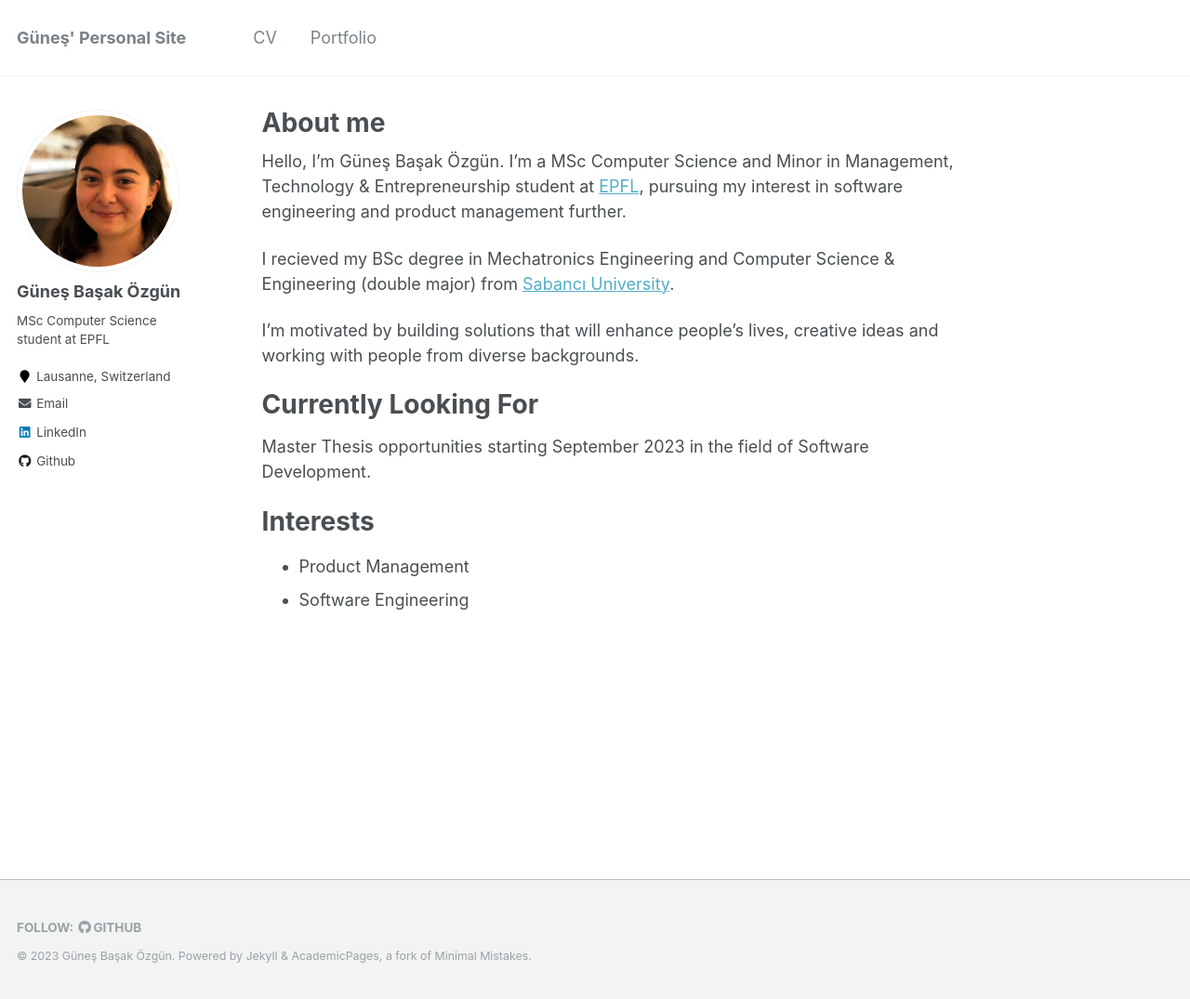
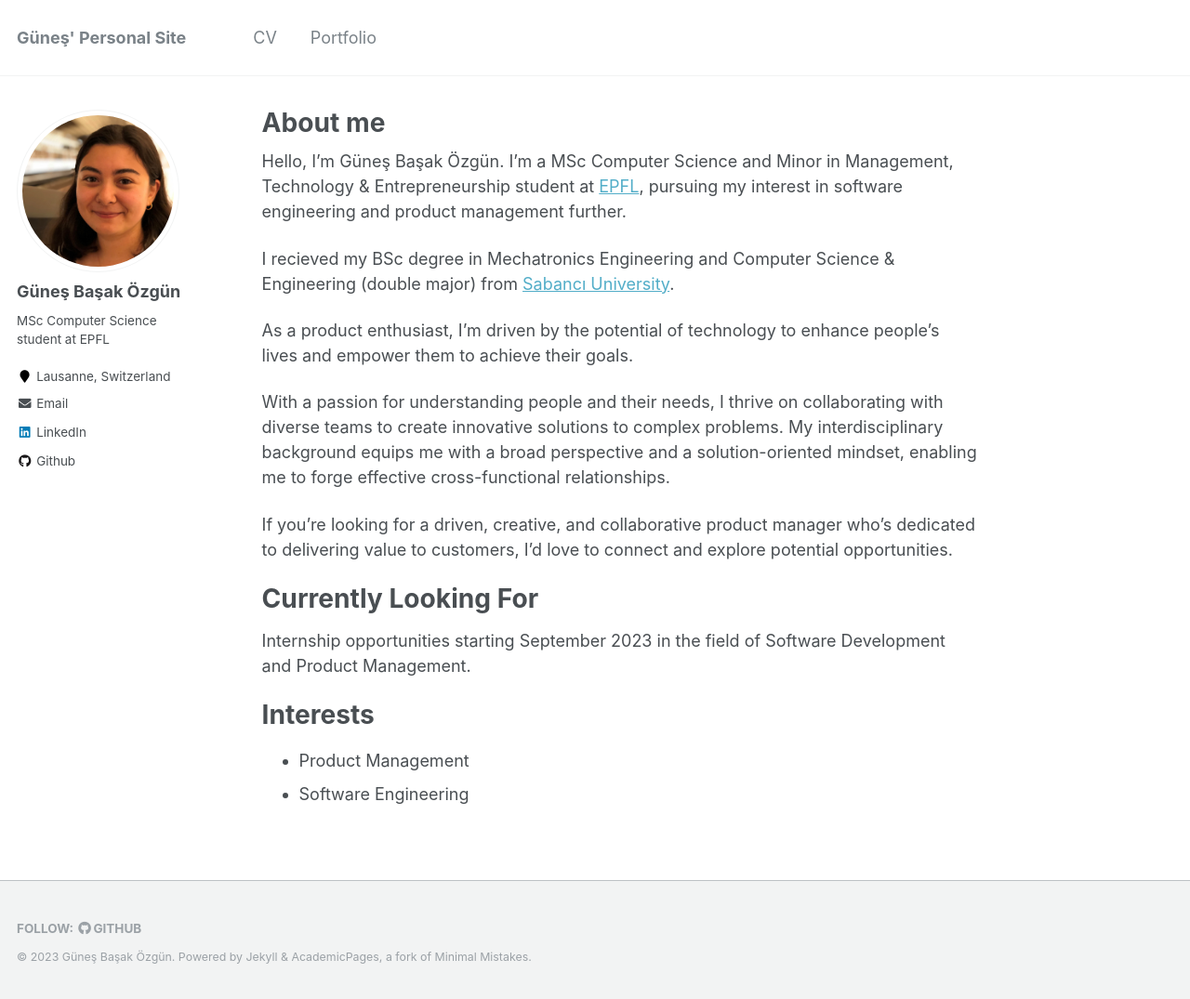
Before and after one commit to gozgun/gozgun.github.io, a Jekyll site: the page built from _pages/about.md, in a window 1280 px wide and 1075 px high. Shown: the whole window at 93% size. Built offline with Jekyll 4.4.1, drawn with Linux system fonts in a browser that asks for light colours.

Commit message:
Update About Me

```diff
--- a/_pages/about.md
+++ b/_pages/about.md
@@ -12,11 +12,15 @@ Hello, I'm Güneş Başak Özgün. I'm a MSc Computer Science and Minor in Manag
 
 I recieved my BSc degree in Mechatronics Engineering and Computer Science & Engineering (double major) from [Sabancı University](https://www.sabanciuniv.edu/en/).
 
-I'm motivated by building solutions that will enhance people's lives, creative ideas and working with people from diverse backgrounds.
+As a product enthusiast, I'm driven by the potential of technology to enhance people's lives and empower them to achieve their goals.
+
+With a passion for understanding people and their needs, I thrive on collaborating with diverse teams to create innovative solutions to complex problems. My interdisciplinary background equips me with a broad perspective and a solution-oriented mindset, enabling me to forge effective cross-functional relationships.
+
+If you're looking for a driven, creative, and collaborative product manager who's dedicated to delivering value to customers, I'd love to connect and explore potential opportunities.
 
 Currently Looking For
 ======
-Master Thesis opportunities starting September 2023 in the field of Software Development.
+Internship opportunities starting September 2023 in the field of Software Development and Product Management.
 
 Interests
 ======
```
